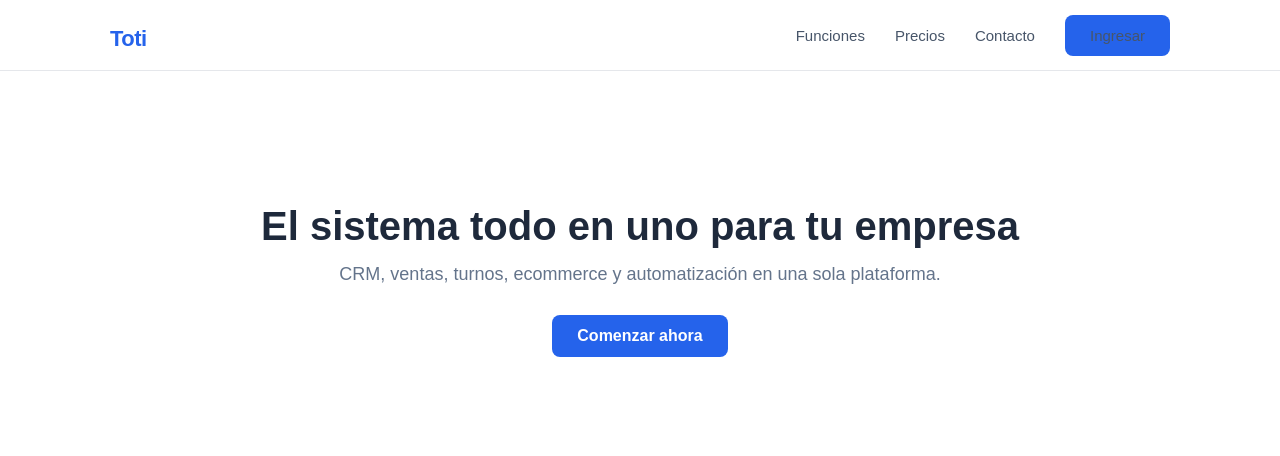
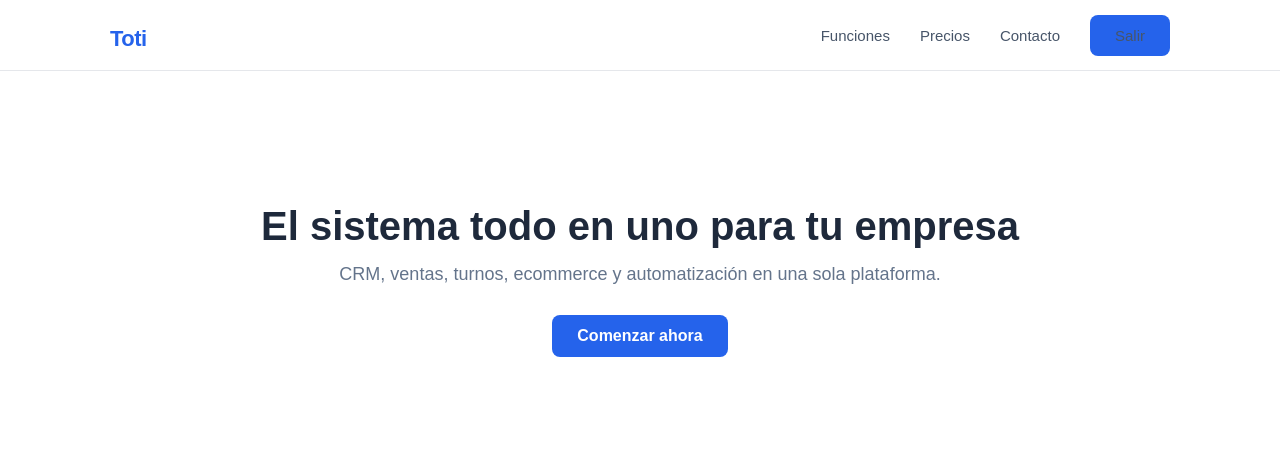
Before and after one commit to TotiManuel/Tienda, a Flask app: page /dashboard in a window 1280 px wide. Shown: the top 456 px of the page. Run offline with Flask 3, Linux system fonts and the light colour scheme; the visitor is signed in with stand-in values (Sample User, id 1); data comes from the database, SQL or seed files in the repository.

Commit message:
Fix url button exit

```diff
--- a/templates/base.html
+++ b/templates/base.html
@@ -22,7 +22,7 @@
 
                 {% if "usuario_id" in session %}
                     <a href="{{ url_for('login_register') }}" class="btn btn-primary btn-small">
-                        Ingresar
+                        Salir
                     </a>
                 {% else %}
                     <a href="{{ url_for('home') }}" class="btn btn-primary btn-small">
```
